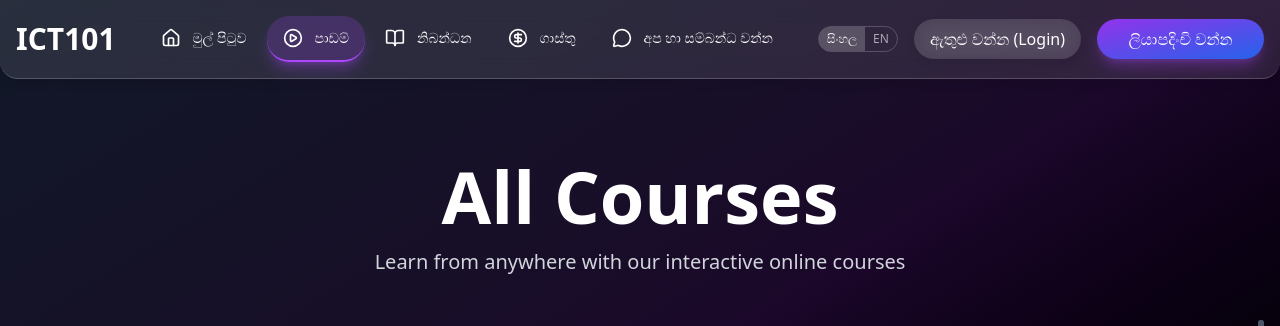
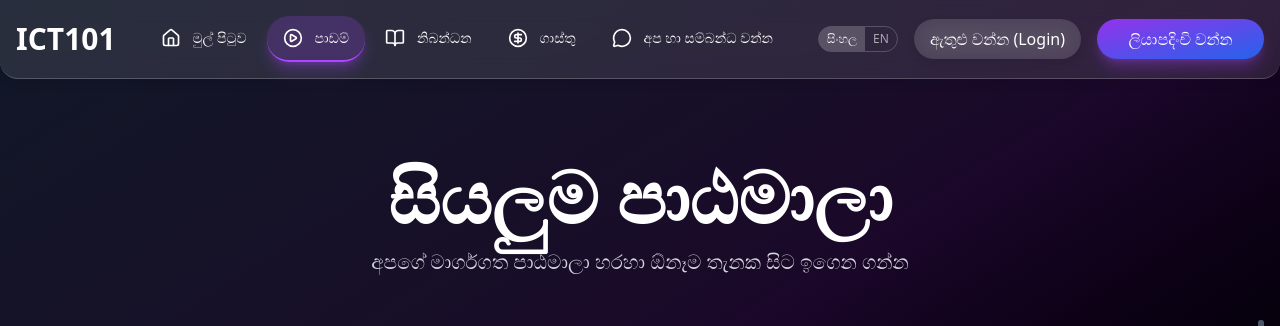
Before and after one commit to stemedx/stemedx-frontend, a Next.js app: page /courses in a window 1280 px wide. Shown: the top 326 px of the page. Built offline with nearby package versions, Linux system fonts and the light colour scheme; no server answers.

Commit message:
fix local in courses and course details instructior section

```diff
--- a/src/components/course-details.tsx
+++ b/src/components/course-details.tsx
@@ -2,6 +2,8 @@
 
 import { useState } from "react";
 import { useRouter } from "next/navigation";
+import { useLanguage } from "@/context/language-context";
+import { getTranslations } from "@/locales";
 import { CourseDetailsResponse } from "@/lib/types/courses";
 import { purchasesApi } from "@/lib/services/api/purchases";
 import { createClient } from "@/lib/services/auth/client";
@@ -12,6 +14,8 @@ interface CourseDetailClientProps {
 
 export default function CourseOverview({ course }: CourseDetailClientProps) {
   const router = useRouter();
+  const { language } = useLanguage();
+  const CONTENT = getTranslations('courses', language) as { instructor: { label: string } };
   const [showFullOverview, setShowFullOverview] = useState(false);
   const [expandedSections, setExpandedSections] = useState<Set<number>>(new Set());
   const [showPurchaseModal, setShowPurchaseModal] = useState(false);
@@ -203,7 +207,7 @@ export default function CourseOverview({ course }: CourseDetailClientProps) {
                 <h3 className="text-lg font-bold text-white">
                   {`${instructor.firstName} ${instructor.lastName}`}
                 </h3>
-                <p className="text-sm text-purple-300">Instructor</p>
+                <p className="text-sm text-purple-300">{CONTENT.instructor.label}</p>
               </div>
             </div>
 
@@ -260,11 +264,11 @@ export default function CourseOverview({ course }: CourseDetailClientProps) {
             )}
 
             {/* Bio */}
-            {instructor.bioHtml && (
+            {(language === 'si' ? instructor.bio_sinhala : instructor.bioHtml) && (
               <div className="pt-5 border-t border-white/10 flex-1 overflow-y-auto">
                 <div
                   className="text-sm text-gray-300 leading-relaxed max-w-none [&_h3]:text-white [&_h3]:text-sm [&_h3]:font-semibold [&_h3]:border-b [&_h3]:border-purple-500/40 [&_h3]:pb-1 [&_h3]:mb-2 [&_h3]:mt-4 [&_h4]:text-white [&_h4]:text-sm [&_h4]:font-semibold [&_h4]:border-b [&_h4]:border-purple-500/40 [&_h4]:pb-1 [&_h4]:mb-2 [&_h4]:mt-4 [&_strong]:text-white [&_a]:text-purple-400 [&_ul]:my-2 [&_ul]:pl-4 [&_ul]:list-disc [&_li]:my-1 [&_li]:font-normal [&_p]:my-2"
-                  dangerouslySetInnerHTML={{ __html: markdownToHtml(instructor.bioHtml) }}
+                  dangerouslySetInnerHTML={{ __html: markdownToHtml((language === 'si' ? instructor.bio_sinhala : instructor.bioHtml)!) }}
                 />
               </div>
             )}
--- a/src/components/courses.tsx
+++ b/src/components/courses.tsx
@@ -2,6 +2,8 @@
 
 import { useState, useEffect } from "react";
 import { useRouter } from "next/navigation";
+import { useLanguage } from "@/context/language-context";
+import { getTranslations } from "@/locales";
 import { getAllCourses } from "@/lib/services/api/courses";
 import { Course } from "@/lib/types/courses";
 import { Instructor } from "@/lib/types/instructors";
@@ -15,6 +17,8 @@ interface CoursesProps {
 
 export default function Courses({ isAuthenticated }: CoursesProps) {
   const router = useRouter();
+  const { language } = useLanguage();
+  const CONTENT = getTranslations('courses', language) as { header: { title: string; subtitle: string }; card: { browseButton: string } };
   const [displayCount, setDisplayCount] = useState(12);
   const [courses, setCourses] = useState<CourseWithInstructor[]>([]);
   const [loading, setLoading] = useState(true);
@@ -67,10 +71,10 @@ export default function Courses({ isAuthenticated }: CoursesProps) {
         <div className="max-w-[1600px] mx-auto px-4 sm:px-6 lg:px-8">
           <div className="text-center pb-12 sm:pb-16">
             <h1 className="text-5xl md:text-7xl font-bold text-white pb-4">
-              All Courses
+              {CONTENT.header.title}
             </h1>
             <p className="text-lg sm:text-xl text-gray-300 max-w-2xl mx-auto">
-              Learn from anywhere with our interactive online courses
+              {CONTENT.header.subtitle}
             </p>
           </div>
 
@@ -166,9 +170,9 @@ export default function Courses({ isAuthenticated }: CoursesProps) {
 
                         <button
                           onClick={() => handleBrowseCourse(course.id)}
-                          className="w-full bg-primary-gradient text-white py-3 rounded-xl font-semibold transition-all duration-300 hover:scale-105 mt-auto"
+                          className="w-full bg-primary-gradient text-white py-3 rounded-xl font-semibold transition-all duration-300 hover:scale-105 mt-auto cursor-pointer"
                         >
-                          Browse Course
+                          {CONTENT.card.browseButton}
                         </button>
                       </div>
                     </div>
--- a/src/lib/types/courses.ts
+++ b/src/lib/types/courses.ts
@@ -87,6 +87,7 @@ export interface CourseDetailsInstructor {
   email: string;
   profileImageUrl: string | null;
   bioHtml: string | null;
+  bio_sinhala: string | null;
   socialLinks: {
     email: string;
     linkedin?: string;
--- /dev/null
+++ b/src/locales/en/courses.ts
@@ -0,0 +1,12 @@
+export const coursesContent = {
+  header: {
+    title: "All Courses",
+    subtitle: "Learn from anywhere with our interactive online courses"
+  },
+  card: {
+    browseButton: "Browse Course"
+  },
+  instructor: {
+    label: "Instructor"
+  }
+};
--- a/src/locales/index.ts
+++ b/src/locales/index.ts
@@ -17,6 +17,8 @@ import { footerContent as enFooterContent } from './en/footer';
 import { footerContent as siFooterContent } from './si/footer';
 import { pricingContent as enPricingContent } from './en/pricing';
 import { pricingContent as siPricingContent } from './si/pricing';
+import { coursesContent as enCoursesContent } from './en/courses';
+import { coursesContent as siCoursesContent } from './si/courses';
 
 export const translations = {
   en: {
@@ -29,8 +31,7 @@ export const translations = {
     payment: enPaymentContent,
     footer: enFooterContent,
     pricing: enPricingContent,
-    // Add more page translations here
-    // courses: enCoursesContent,
+    courses: enCoursesContent,
   },
   si: {
     reachus: siReachusContent,
@@ -42,8 +43,7 @@ export const translations = {
     payment: siPaymentContent,
     footer: siFooterContent,
     pricing: siPricingContent,
-    // Add more page translations here
-    // courses: siCoursesContent,
+    courses: siCoursesContent,
   }
 };
 
--- /dev/null
+++ b/src/locales/si/courses.ts
@@ -0,0 +1,12 @@
+export const coursesContent = {
+  header: {
+    title: "සියලුම පාඨමාලා",
+    subtitle: "අපගේ මාර්ගගත පාඨමාලා හරහා ඕනෑම තැනක සිට ඉගෙන ගන්න"
+  },
+  card: {
+    browseButton: "පාඨමාලාව බලන්න"
+  },
+  instructor: {
+    label: "ගුරුවරයා"
+  }
+};
```
